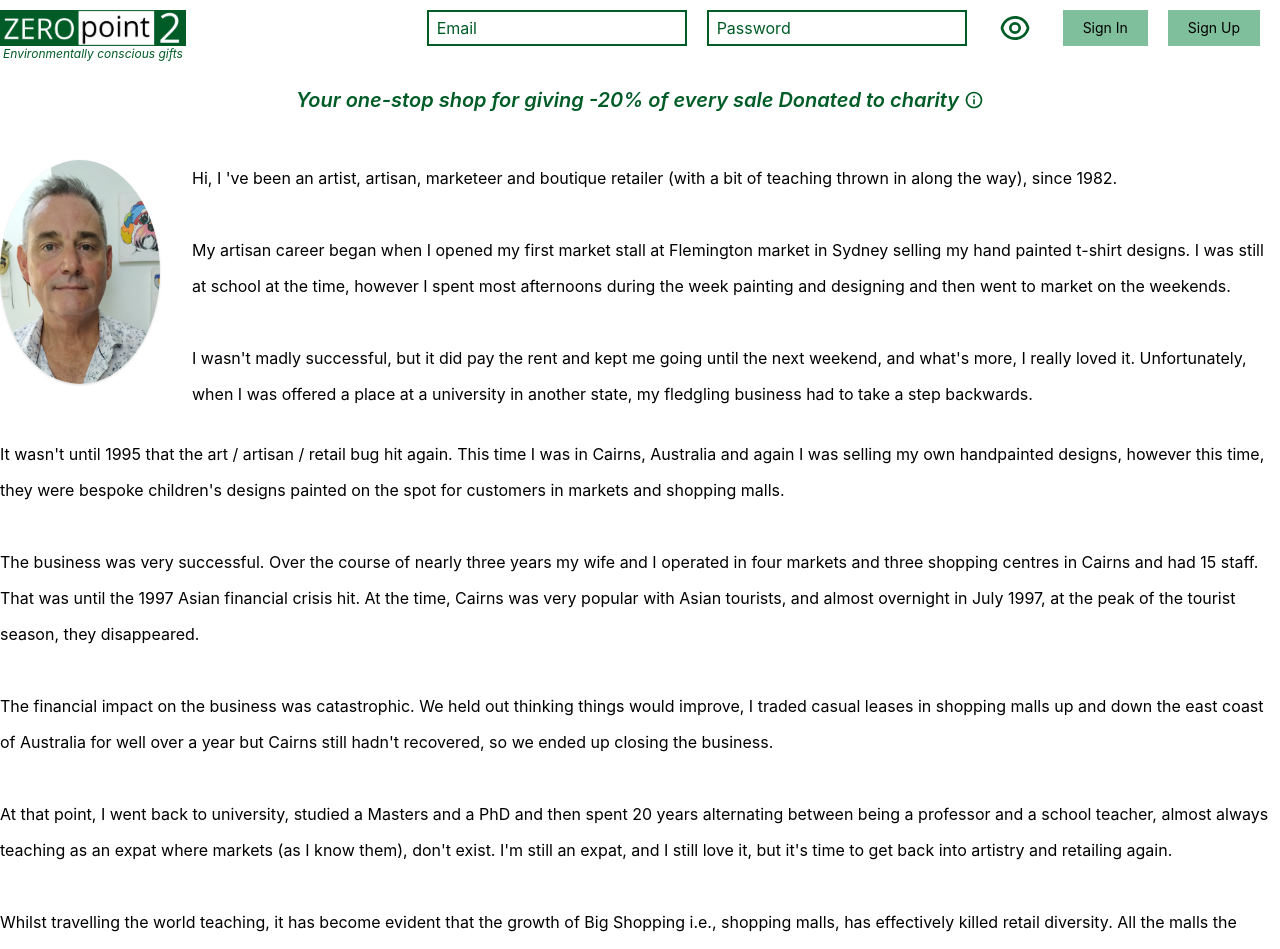
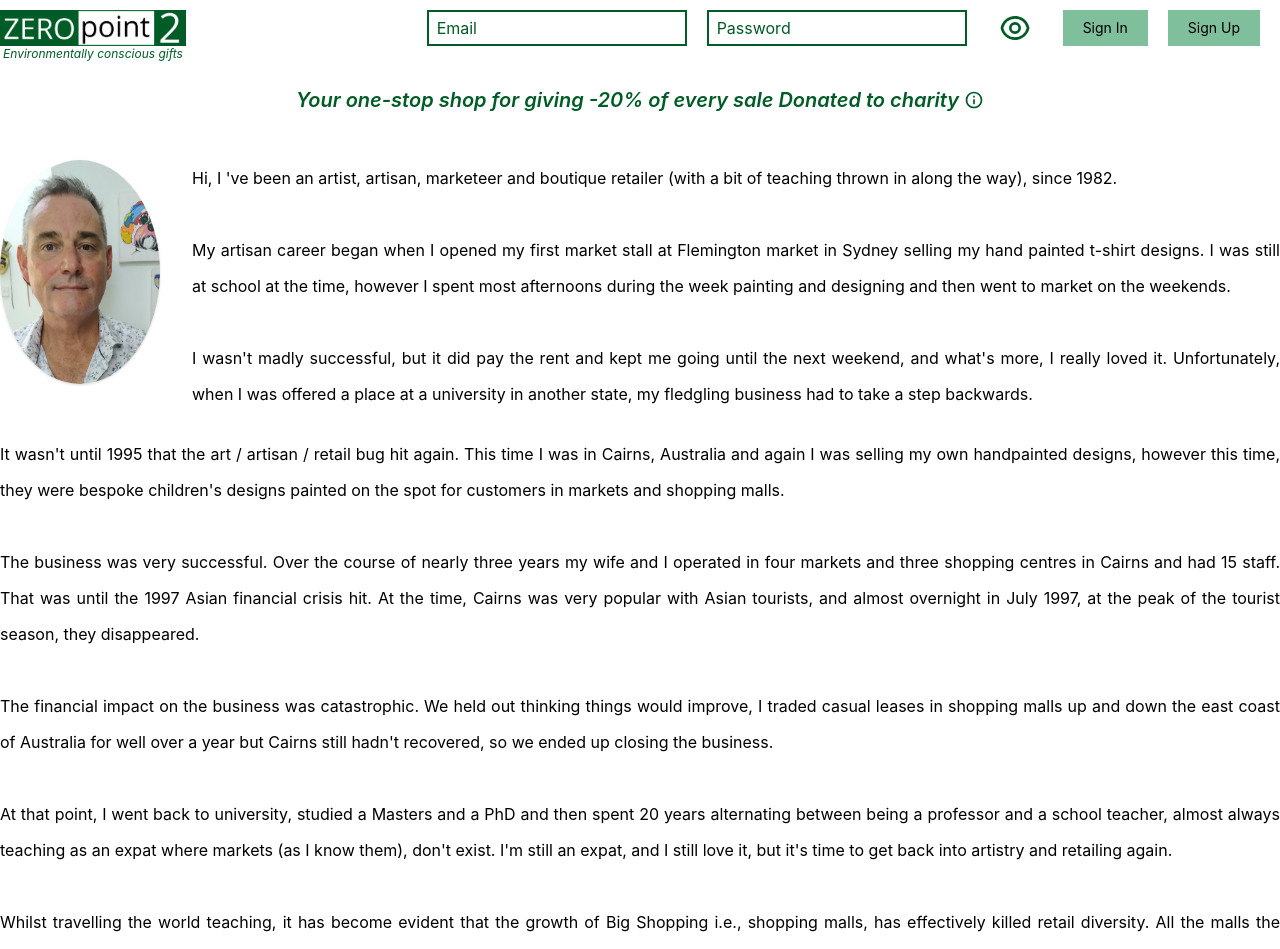
Before and after one commit to Ashanmg/Ecommerce-App, a React (Create React App) app in the folder Presentation/ZeroPoint2/ClientApp/: page /contact-info in a window 1280 px wide. Shown: the top 949 px of the page. Built offline with nearby package versions, Linux system fonts and the light colour scheme.

Commit message:
contact infor page create

```diff
--- a/Presentation/ZeroPoint2/ClientApp/src/screens/ContactInfo/ContactInfo.js
+++ b/Presentation/ZeroPoint2/ClientApp/src/screens/ContactInfo/ContactInfo.js
@@ -20,7 +20,7 @@ export const ContactInfo = ({ className, ...restProps }) => {
           className="w-40 h-56 mr-8 shadow"
           style={{ borderRadius: '50%' }}
         />
-        <div className="top-para text-left">
+        <div className="top-para text-justify">
           <h6>
             Hi, I 've been an artist, artisan, marketeer and boutique retailer
             (with a bit of teaching thrown in along the way), since 1982.
@@ -43,7 +43,7 @@ export const ContactInfo = ({ className, ...restProps }) => {
         </div>
       </div>
       <br />
-      <div className="bottom-para text-left leading-9">
+      <div className="bottom-para text-justify leading-9">
         <h6>
           It wasn't until 1995 that the art / artisan / retail bug hit again.
           This time I was in Cairns, Australia and again I was selling my own
```
